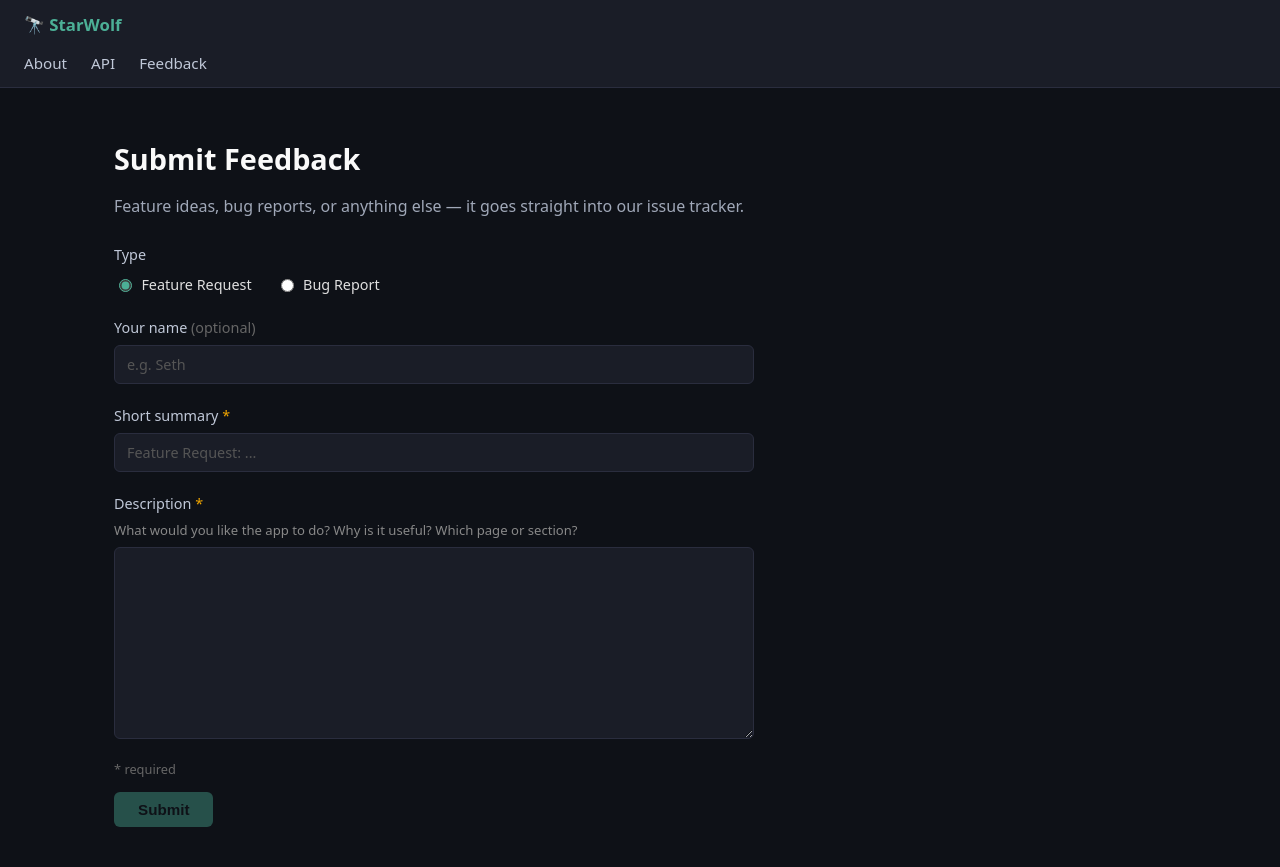
After one commit to traviswolverton/starwolf, a Django app: page /feedback in a window 1280 px wide. The commit adds this page. Run offline with Django 5.2, Linux system fonts and the light colour scheme; some libraries are stand-ins or nearby versions.

Commit message:
Add Feedback page to Django (Phase 2, page 3 of 11)
HTMX posts to the same URL; view returns an inline HTML fragment so the
form stays on screen and the success/error message appears without a
page reload. Alpine.js drives the type toggle and submit button state.

- Rate limiting: 3 submissions / 24h per IP via Django cache (Redis)
- GitHub token + IP hash salt moved from secrets.toml → env vars so
  Django can read them (GITHUB_TOKEN, IP_HASH_SALT in .env + compose)
- CsrfViewMiddleware added to settings (was missing)
- Form styles + alert styles added to main.css

Co-Authored-By: Claude Sonnet 4.6 <noreply@anthropic.com>

```diff
--- a/django/config/settings.py
+++ b/django/config/settings.py
@@ -30,6 +30,7 @@ MIDDLEWARE = [
     "whitenoise.middleware.WhiteNoiseMiddleware",
     "django.contrib.sessions.middleware.SessionMiddleware",
     "django.middleware.common.CommonMiddleware",
+    "django.middleware.csrf.CsrfViewMiddleware",
     "django.contrib.auth.middleware.AuthenticationMiddleware",
     "django.contrib.messages.middleware.MessageMiddleware",
     "accounts.middleware.ProxyAuthMiddleware",  # reads auth header after session is loaded
@@ -79,6 +80,11 @@ SESSION_ENGINE = "django.contrib.sessions.backends.cache"
 SESSION_CACHE_ALIAS = "default"
 SESSION_COOKIE_AGE = 60 * 60 * 24 * 7  # 1 week
 
+# ── Feedback / GitHub ─────────────────────────────────────────────────────────
+GITHUB_TOKEN = os.environ.get("GITHUB_TOKEN", "")
+GITHUB_REPO = os.environ.get("GITHUB_REPO", "traviswolverton/starwolf")
+IP_HASH_SALT = os.environ.get("IP_HASH_SALT", "")
+
 # ── Auth header config ────────────────────────────────────────────────────────
 # Set by the upstream auth proxy (Cloudflare Access, oauth2-proxy, etc.)
 # Set AUTH_BYPASS=true to skip header check in local dev.
--- a/django/config/urls.py
+++ b/django/config/urls.py
@@ -18,6 +18,7 @@ urlpatterns = [
     path("", home, name="home"),
     path("about", page_views.about, name="about"),
     path("api-guide", page_views.api_guide, name="api_guide"),
+    path("feedback", page_views.feedback, name="feedback"),
     path("django-health", health),
     path("accounts/login/", account_views.login_view, name="login"),
     path("accounts/logout/", account_views.logout_view, name="logout"),
--- a/django/pages/views.py
+++ b/django/pages/views.py
@@ -1,13 +1,91 @@
+import hashlib
 import re
 from pathlib import Path
 
 import markdown as md
+import requests as http
 from django.conf import settings
+from django.core.cache import cache
+from django.http import HttpResponse
 from django.shortcuts import render
+from django.views.decorators.http import require_http_methods
+
+_FEEDBACK_LIMIT = 3
+_FEEDBACK_TTL = 24 * 3600
+
+
+def _ip_hash(request):
+    forwarded = request.META.get("HTTP_X_FORWARDED_FOR", "")
+    ip = forwarded.split(",")[0].strip() if forwarded else request.META.get("REMOTE_ADDR", "")
+    if not ip or ip in ("127.0.0.1", "::1"):
+        return None
+    return hashlib.sha256((settings.IP_HASH_SALT + ip).encode()).hexdigest()
 
 
 def about(request):
     return render(request, "pages/about.html")
+
+
+@require_http_methods(["GET", "POST"])
+def feedback(request):
+    if request.method == "GET":
+        return render(request, "pages/feedback.html")
+
+    # ── POST: validate ────────────────────────────────────────────────────────
+    title = request.POST.get("title", "").strip()
+    description = request.POST.get("description", "").strip()
+    submitter = request.POST.get("submitter", "").strip()
+    feedback_type = request.POST.get("type", "feature")
+
+    if not title or not description:
+        return HttpResponse('<div class="alert error">Title and description are required.</div>')
+
+    # ── Rate limit ────────────────────────────────────────────────────────────
+    ip_hash = _ip_hash(request)
+    if ip_hash and cache.get(f"feedback:{ip_hash}", 0) >= _FEEDBACK_LIMIT:
+        return HttpResponse(
+            f'<div class="alert warning">You\'ve submitted {_FEEDBACK_LIMIT} items in the '
+            f'past 24 hours. Please check back tomorrow.</div>'
+        )
+
+    # ── GitHub API ────────────────────────────────────────────────────────────
+    token = settings.GITHUB_TOKEN
+    if not token:
+        return HttpResponse('<div class="alert error">Feedback is not configured. Contact the site owner.</div>')
+
+    prefix = "[Feature Request]" if feedback_type == "feature" else "[Bug Report]"
+    body = (f"**Submitted by:** {submitter}\n\n" if submitter else "") + description
+
+    try:
+        resp = http.post(
+            f"https://api.github.com/repos/{settings.GITHUB_REPO}/issues",
+            json={"title": f"{prefix} {title}", "body": body},
+            headers={
+                "Authorization": f"Bearer {token}",
+                "Accept": "application/vnd.github+json",
+                "X-GitHub-Api-Version": "2022-11-28",
+            },
+            timeout=10,
+        )
+    except http.exceptions.Timeout:
+        return HttpResponse('<div class="alert error">Request timed out. Try again.</div>')
+    except Exception as e:
+        return HttpResponse(f'<div class="alert error">Submission failed: {e}</div>')
+
+    if resp.status_code != 201:
+        return HttpResponse(f'<div class="alert error">Submission failed (HTTP {resp.status_code}). Try again.</div>')
+
+    issue = resp.json()
+    if ip_hash:
+        cache.set(f"feedback:{ip_hash}", cache.get(f"feedback:{ip_hash}", 0) + 1, _FEEDBACK_TTL)
+
+    label = "feature request" if feedback_type == "feature" else "bug report"
+    return HttpResponse(
+        f'<div class="alert success">'
+        f'Thanks! Your {label} was submitted as '
+        f'<a href="{issue["html_url"]}" target="_blank">issue #{issue["number"]}</a>.'
+        f'</div>'
+    )
 
 
 def api_guide(request):
--- a/django/static/css/main.css
+++ b/django/static/css/main.css
@@ -289,3 +289,61 @@ ul.messages li {
 }
 .md-content h3 { color: #4caf96; font-size: 1rem; margin-top: 1.5rem; }
 .md-content h4 { color: #b0b8c8; font-size: 0.9rem; margin-top: 1.25rem; }
+
+/* ── Forms ───────────────────────────────────────────────────────────────── */
+.subtitle { color: #a0a8b8; margin-top: -0.5rem; margin-bottom: 1.5rem; }
+
+.feedback-form { max-width: 640px; }
+
+.field { margin-bottom: 1.25rem; }
+.field-label { display: block; font-size: 0.9rem; color: #c0c8d8; margin-bottom: 0.4rem; }
+.field-hint { font-size: 0.82rem; color: #888; margin-bottom: 0.4rem; line-height: 1.5; }
+.optional { color: #666; font-weight: normal; }
+.required-star { color: #f0a500; }
+.required-note { font-size: 0.8rem; color: #666; margin-top: -0.5rem; }
+
+.text-input {
+  width: 100%;
+  background: #1a1d27;
+  border: 1px solid #2a2d3e;
+  border-radius: 6px;
+  color: #e0e0e0;
+  padding: 0.55rem 0.75rem;
+  font-size: 0.9rem;
+  font-family: inherit;
+  transition: border-color 0.15s;
+  box-sizing: border-box;
+}
+.text-input:focus { outline: none; border-color: #4caf96; }
+.text-input::placeholder { color: #555; }
+textarea.text-input { resize: vertical; line-height: 1.5; }
+
+.radio-group { display: flex; gap: 1.5rem; }
+.radio-label { display: flex; align-items: center; gap: 0.4rem; font-size: 0.9rem; cursor: pointer; }
+.radio-label input { accent-color: #4caf96; }
+
+.btn-primary {
+  padding: 0.55rem 1.5rem;
+  background: #4caf96;
+  border: none;
+  border-radius: 6px;
+  color: #0e1117;
+  font-weight: 700;
+  font-size: 0.95rem;
+  cursor: pointer;
+  transition: background 0.15s, opacity 0.15s;
+}
+.btn-primary:hover:not(:disabled) { background: #6dd4b8; }
+.btn-primary:disabled { opacity: 0.4; cursor: not-allowed; }
+
+/* ── Alerts ──────────────────────────────────────────────────────────────── */
+.alert {
+  padding: 0.85rem 1.1rem;
+  border-radius: 8px;
+  border-left: 4px solid;
+  font-size: 0.9rem;
+}
+.alert.success { background: #1a2e26; border-color: #4caf96; color: #a0d8c8; }
+.alert.error   { background: #2e1a1a; border-color: #e05555; color: #d8a0a0; }
+.alert.warning { background: #2e2a1a; border-color: #f0a500; color: #d8c8a0; }
+.alert a { color: inherit; font-weight: 600; }
--- a/django/templates/base.html
+++ b/django/templates/base.html
@@ -24,6 +24,7 @@
     <nav class="nav-links" :class="{ 'is-open': open }">
       <a href="{% url 'about' %}" @click="open = false">About</a>
       <a href="{% url 'api_guide' %}" @click="open = false">API</a>
+      <a href="{% url 'feedback' %}" @click="open = false">Feedback</a>
       {% if user.is_authenticated %}
         <span class="nav-user">👤 {{ user.email }}</span>
       {% endif %}
--- /dev/null
+++ b/django/templates/pages/feedback.html
@@ -0,0 +1,85 @@
+{% extends "base.html" %}
+{% block title %}Feedback — StarWolf{% endblock %}
+
+{% block content %}
+<h1>Submit Feedback</h1>
+<p class="subtitle">Feature ideas, bug reports, or anything else — it goes straight into our issue tracker.</p>
+
+<form
+  method="post"
+  hx-post="{% url 'feedback' %}"
+  hx-target="#result"
+  hx-swap="innerHTML"
+  hx-disabled-elt="button[type=submit]"
+  x-data="{ type: 'feature', title: '', description: '' }"
+  class="feedback-form"
+>
+  {% csrf_token %}
+
+  <div class="field">
+    <label class="field-label">Type</label>
+    <div class="radio-group">
+      <label class="radio-label">
+        <input type="radio" name="type" value="feature" x-model="type" checked>
+        Feature Request
+      </label>
+      <label class="radio-label">
+        <input type="radio" name="type" value="bug" x-model="type">
+        Bug Report
+      </label>
+    </div>
+  </div>
+
+  <div class="field">
+    <label class="field-label" for="submitter">Your name <span class="optional">(optional)</span></label>
+    <input
+      id="submitter"
+      type="text"
+      name="submitter"
+      class="text-input"
+      placeholder="e.g. Seth"
+    >
+  </div>
+
+  <div class="field">
+    <label class="field-label" for="title">Short summary <span class="required-star">*</span></label>
+    <input
+      id="title"
+      type="text"
+      name="title"
+      class="text-input"
+      x-model="title"
+      :placeholder="type === 'feature' ? 'Feature Request: ...' : 'Bug: ...'"
+      required
+    >
+  </div>
+
+  <div class="field">
+    <label class="field-label" for="description">Description <span class="required-star">*</span></label>
+    <div x-show="type === 'feature'" class="field-hint">
+      What would you like the app to do? Why is it useful? Which page or section?
+    </div>
+    <div x-show="type === 'bug'" class="field-hint">
+      What happened? What did you expect? Steps to reproduce? Browser / device?
+    </div>
+    <textarea
+      id="description"
+      name="description"
+      class="text-input"
+      x-model="description"
+      rows="8"
+      required
+    ></textarea>
+  </div>
+
+  <p class="required-note">* required</p>
+
+  <button
+    type="submit"
+    class="btn-primary"
+    :disabled="!title.trim() || !description.trim()"
+  >Submit</button>
+</form>
+
+<div id="result" style="margin-top: 1rem;"></div>
+{% endblock %}
--- a/docker-compose.yml
+++ b/docker-compose.yml
@@ -68,6 +68,9 @@ services:
       AUTH_EMAIL_HEADER: ${AUTH_EMAIL_HEADER:-}
       AUTH_BYPASS: ${AUTH_BYPASS:-false}
       DJANGO_DEBUG: ${DJANGO_DEBUG:-false}
+      GITHUB_TOKEN: ${GITHUB_TOKEN:-}
+      GITHUB_REPO: ${GITHUB_REPO:-traviswolverton/starwolf}
+      IP_HASH_SALT: ${IP_HASH_SALT:-}
     depends_on:
       db:
         condition: service_healthy
```
